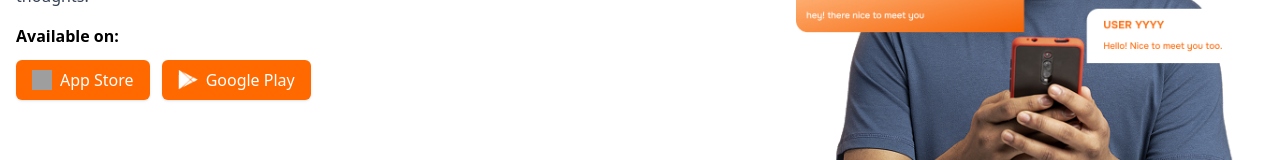
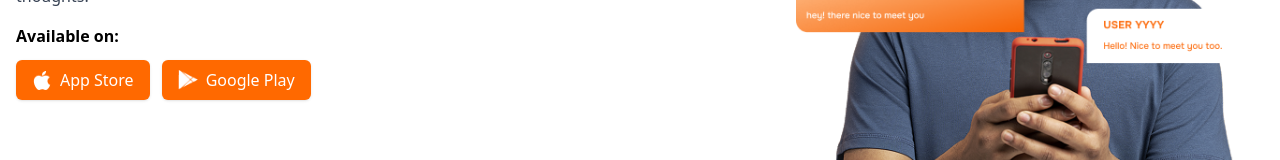
Before and after one commit to AnandVikash/zonely-nextjs-typescript, a Next.js app: page / in a window 1280 px wide. Shown: the part 461-621 px from the top of the page. Built offline with nearby package versions, Linux system fonts and the light colour scheme; grey boxes are pictures that could not be loaded.

Commit message:
chnages on home page

```diff
--- a/src/components/pages/homepage/BannerSection.tsx
+++ b/src/components/pages/homepage/BannerSection.tsx
@@ -11,23 +11,23 @@ import "swiper/css/pagination";
 const BannerSection: React.FC = () => {
   return (
     <section className="relative overflow-hidden">
-
       <Swiper
         modules={[Pagination, Autoplay]}
         pagination={{ clickable: true, el: ".custom-pagination" }}
         autoplay={{ delay: 4000 }}
         loop={true}
       >
-
         <SwiperSlide>
           <div className='relative z-10 bg-[url("/assets/banner/banner11.jpg")] bg-contain backdrop-blur-sm min-h-[300px] lg:min-h-[400px]'>
             <Container className="flex flex-col-reverse lg:flex-row items-center justify-between py-6 lg:py-10 gap-6">
               <div className="text-center lg:text-left max-w-xl">
                 <h1 className="text-3xl md:text-4xl font-bold leading-tight text-gray-900">
-                  Talk it out. Anytime.<br /> Anywhere.
+                  Talk it out. Anytime.
+                  <br /> Anywhere.
                 </h1>
                 <p className="mt-3 text-gray-700 text-base">
-                  Your space to express without judgment. Stay connected and share your thoughts.
+                  Your space to express without judgment. Stay connected and
+                  share your thoughts.
                 </p>
 
                 <p className="mt-4 font-semibold">Available on:</p>
@@ -36,7 +36,11 @@ const BannerSection: React.FC = () => {
                     href="#"
                     className="bg-orange-500 text-white flex items-center gap-2 px-4 py-2 rounded-md shadow hover:bg-orange-600 transition"
                   >
-                    <img src="/apple-icon.png" alt="App Store" className="w-5 h-5" />
+                    <img
+                      src="/assets/banner/icon1.png"
+                      alt="App Store"
+                      className="w-5 h-5"
+                    />
                     <span>App Store</span>
                   </a>
 
@@ -44,7 +48,11 @@ const BannerSection: React.FC = () => {
                     href="#"
                     className="bg-orange-500 text-white flex items-center gap-2 px-4 py-2 rounded-md shadow hover:bg-orange-600 transition"
                   >
-                    <img src="/assets/banner/icon2.png" alt="Google Play" className="w-5 h-5" />
+                    <img
+                      src="/assets/banner/icon2.png"
+                      alt="Google Play"
+                      className="w-5 h-5"
+                    />
                     <span>Google Play</span>
                   </a>
                 </div>
@@ -60,7 +68,6 @@ const BannerSection: React.FC = () => {
             </Container>
           </div>
         </SwiperSlide>
-
 
         {/* <SwiperSlide>
           <div className="relative z-10 bg-orange-50/50 backdrop-blur-sm min-h-[300px] lg:min-h-[400px]">
@@ -147,7 +154,6 @@ const BannerSection: React.FC = () => {
         </SwiperSlide> */}
       </Swiper>
 
-
       <Container>
         <div className="custom-pagination flex justify-start pb-6 mt-2" />
       </Container>
```
